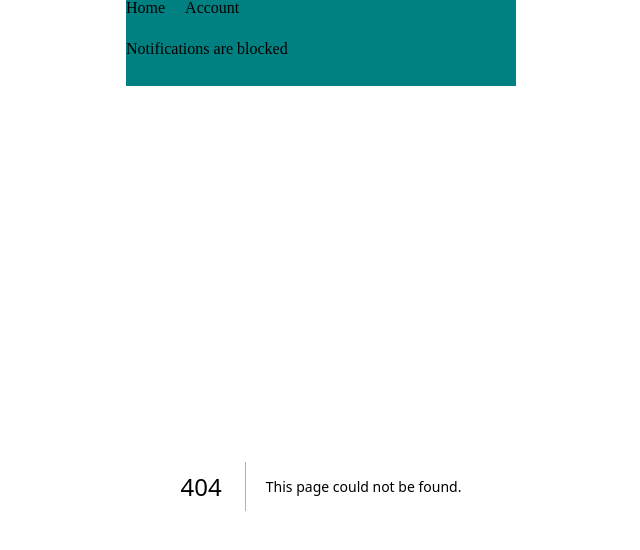
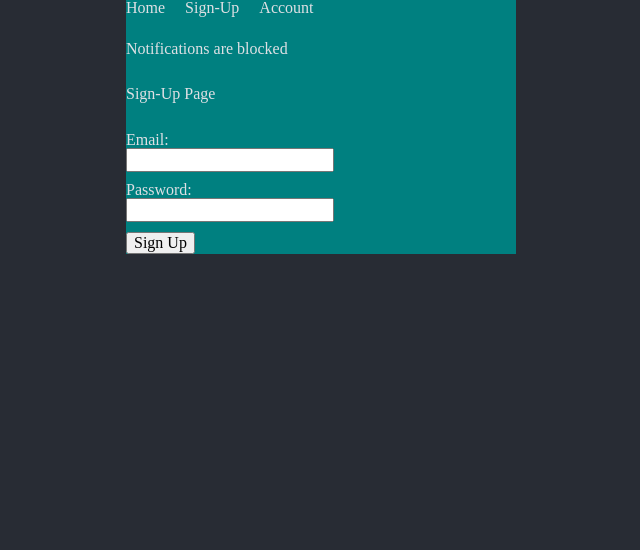
Before and after one commit to itstoreall/pwa-next, a Next.js app: page /sign-up in a window 1280 px wide. Before the commit this address had no page. Shown: the top 550 px of the page, without its empty margins (319-959 px from the left). Built offline with nearby package versions, Linux system fonts and the light colour scheme; no server answers.

Commit message:
ADD | firebase sign-up form

```diff
--- a/package.json
+++ b/package.json
@@ -10,9 +10,11 @@
   },
   "dependencies": {
     "@ducanh2912/next-pwa": "^10.2.9",
+    "firebase": "^10.14.0",
     "next": "14.2.14",
     "react": "^18",
     "react-dom": "^18",
+    "react-firebase-hooks": "^5.1.1",
     "react-webcam": "^7.2.0",
     "sass": "^1.79.4"
   },
--- a/src/app/(root)/account/page.tsx
+++ b/src/app/(root)/account/page.tsx
@@ -10,7 +10,7 @@ const sectionStyle: CSSProperties = {
   gap: '30px'
 };
 
-const Account = () => {
+const AccountPage = () => {
   const [isCamera, setIsCamera] = useState(false);
 
   return (
@@ -18,7 +18,7 @@ const Account = () => {
       <main>
         <Container label={'page'}>
           <section style={sectionStyle}>
-            <span>Account</span>
+            <h2>Account Page</h2>
             <button onClick={() => setIsCamera(!isCamera)}>Camera</button>
           </section>
           {isCamera && <Camera />}
@@ -28,4 +28,4 @@ const Account = () => {
   );
 };
 
-export default Account;
+export default AccountPage;
--- a/src/app/(root)/page.tsx
+++ b/src/app/(root)/page.tsx
@@ -9,13 +9,13 @@ const sectionStyle: CSSProperties = {
   gap: '30px'
 };
 
-const Home = () => {
+const HomePage = () => {
   return (
     <div>
       <main>
         <Container label={'page'}>
           <section style={sectionStyle}>
-            <span>Home</span>
+            <h2>Home Page</h2>
           </section>
         </Container>
       </main>
@@ -23,4 +23,4 @@ const Home = () => {
   );
 };
 
-export default Home;
+export default HomePage;
--- a/src/app/layout.tsx
+++ b/src/app/layout.tsx
@@ -41,6 +41,9 @@ export default function RootLayout({ children }: ChildrenProps) {
                   <Link href='/'>Home</Link>
                 </li>
                 <li>
+                  <Link href='/sign-up'>Sign-Up</Link>
+                </li>
+                <li>
                   <Link href='/account'>Account</Link>
                 </li>
               </ul>
--- /dev/null
+++ b/src/app/sign-up/page.tsx
@@ -0,0 +1,83 @@
+'use client';
+
+import { CSSProperties, useEffect, useState } from 'react';
+import { useCreateUserWithEmailAndPassword } from 'react-firebase-hooks/auth';
+import { auth } from '@/firebase/config';
+import Container from '@/components/Container';
+
+const sectionStyle: CSSProperties = {
+  display: 'flex',
+  flexDirection: 'column',
+  gap: '30px'
+};
+
+const inputBlockStyle: CSSProperties = {
+  display: 'flex',
+  flexDirection: 'column',
+  marginBottom: '10px'
+};
+
+const SignUpPage = () => {
+  const [email, setEmail] = useState('');
+  const [password, setPassword] = useState('');
+
+  const [createUserWithEmailAndPassword, user, loading, error] =
+    useCreateUserWithEmailAndPassword(auth);
+
+  useEffect(() => {
+    console.log('user, loading, error:', Boolean(user), loading, error);
+  }, [user, loading, error]);
+
+  const handleSubmit = async (e: { preventDefault: () => void }) => {
+    e.preventDefault();
+    try {
+      console.log('Email:', email);
+      console.log('Password:', password);
+      const res = await createUserWithEmailAndPassword(email, password);
+      console.log('res:', res);
+      setEmail('');
+      setPassword('');
+    } catch (err) {
+      console.error(err);
+    }
+  };
+
+  return (
+    <div>
+      <main>
+        <Container label={'page'}>
+          <section style={sectionStyle}>
+            <span>Sign-Up Page</span>
+            <form onSubmit={handleSubmit}>
+              <div style={inputBlockStyle}>
+                <label htmlFor='email'>Email:</label>
+                <input
+                  type='email'
+                  id='email'
+                  value={email}
+                  onChange={e => setEmail(e.target.value)}
+                  required
+                />
+              </div>
+
+              <div style={inputBlockStyle}>
+                <label htmlFor='password'>Password:</label>
+                <input
+                  type='password'
+                  id='password'
+                  value={password}
+                  onChange={e => setPassword(e.target.value)}
+                  required
+                />
+              </div>
+
+              <button type='submit'>Sign Up</button>
+            </form>
+          </section>
+        </Container>
+      </main>
+    </div>
+  );
+};
+
+export default SignUpPage;
--- /dev/null
+++ b/src/firebase/config.ts
@@ -0,0 +1,18 @@
+import { initializeApp } from 'firebase/app';
+import { getAuth } from 'firebase/auth';
+
+const firebaseConfig = {
+  apiKey: process.env.NEXT_PUBLIC_FIREBASE_API_KEY,
+  authDomain: process.env.NEXT_PUBLIC_FIREBASE_AUTH_DOMAIN,
+  projectId: process.env.NEXT_PUBLIC_FIREBASE_PROJECT_DOMAIN,
+  storageBucket: process.env.NEXT_PUBLIC_FIREBASE_STORAGE_BUCKET,
+  messagingSenderId: process.env.NEXT_PUBLIC_FIREBASE_MESSAGING_SENDER_ID,
+  appId: process.env.NEXT_PUBLIC_FIREBASE_APP_ID
+};
+
+// const app = !getApps().length ? initializeApp(firebaseConfig) : getApp();
+const app = initializeApp(firebaseConfig);
+
+const auth = getAuth(app);
+
+export { app, auth };
```
Also changed, not shown: public/sw.js, 1 other file (tests, documents, lock files or other folders).
